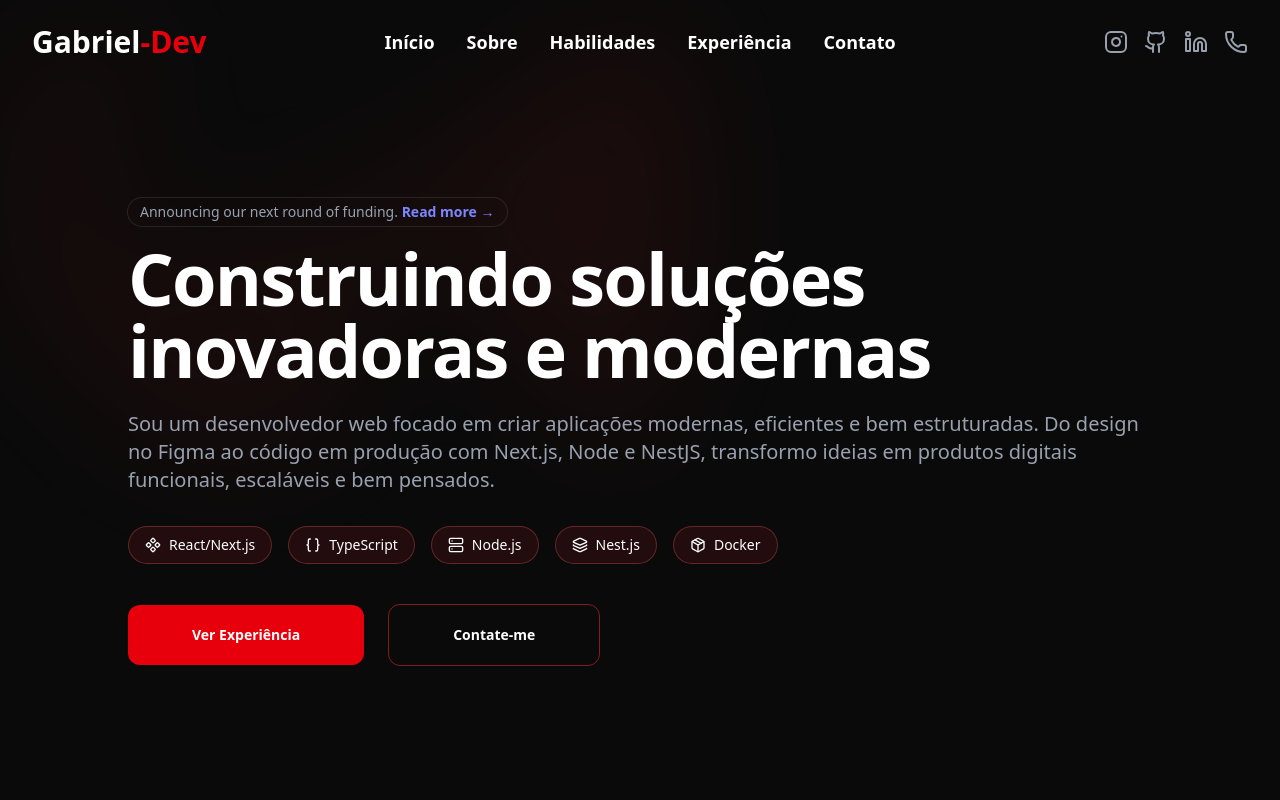
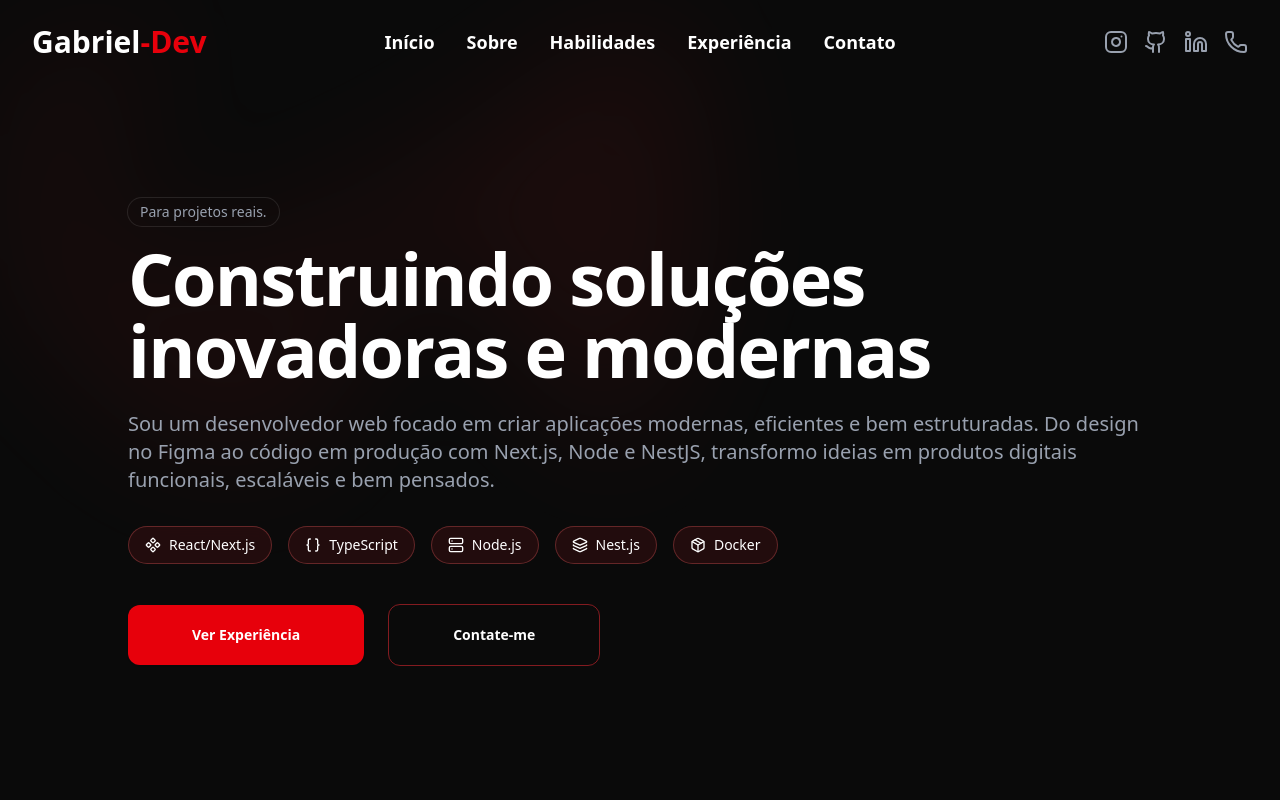
Before and after one commit to gabriel-roocha/portf-lio, a Next.js app: page / in a window 1280 px wide. Shown: the top 800 px of the page. Built offline with nearby package versions, Linux system fonts and the light colour scheme.

Commit message:
Correção texto

```diff
--- a/src/components/Hero.tsx
+++ b/src/components/Hero.tsx
@@ -92,11 +92,7 @@ export default function Hero() {
             className="mb-4 flex justify-center sm:justify-start"
           >
             <div className="relative rounded-full px-3 py-1 text-sm text-gray-400 ring-1 ring-white/10 hover:ring-white/20">
-              Announcing our next round of funding.{' '}
-              <a href="#" className="font-semibold text-indigo-400">
-                <span aria-hidden="true" className="absolute inset-0" />
-                Read more <span aria-hidden="true">&rarr;</span>
-              </a>
+              Para projetos reais.{' '}
             </div>
           </motion.div>
 
```
